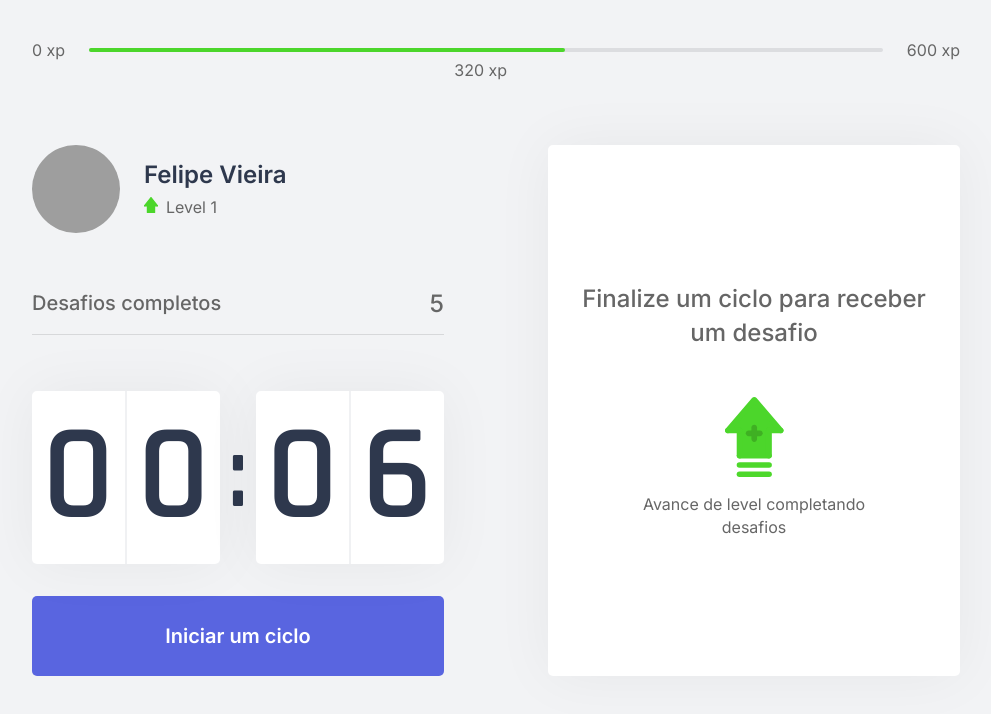
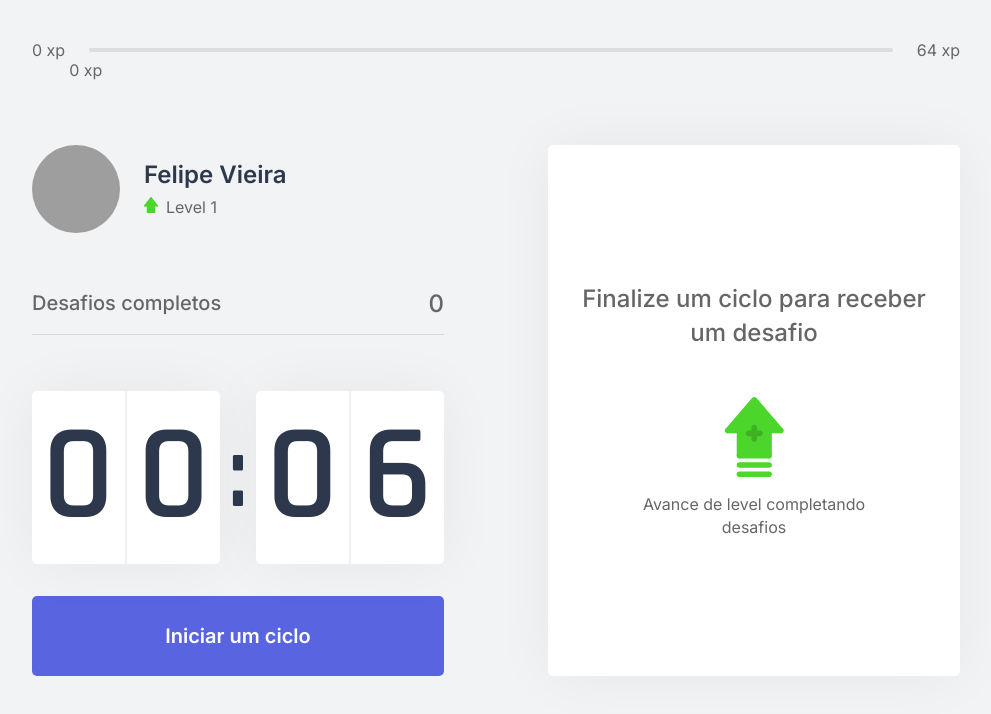
Before and after one commit to FelipeVieiraa/Move.it_rocketseat, a Next.js app: page / in a window 1280 px wide. Shown: the top 714 px of the page, without its empty margins (144-1135 px from the left). Built offline with nearby package versions, Linux system fonts and the light colour scheme; grey boxes are pictures that could not be loaded.

Commit message:
[Feature] add business rules

```diff
--- a/src/components/ChallengeBox/index.tsx
+++ b/src/components/ChallengeBox/index.tsx
@@ -3,7 +3,7 @@
 import styles from '../../styles/components/ChallengeBox.module.css';
 
 export function ChallengeBox() {
-    const { activeChallenge } = useContext(ChallengesContext);
+    const { activeChallenge, resetChallenge } = useContext(ChallengesContext);
 
     return(
         <div className={styles.challengeBoxContainer}>
@@ -18,6 +18,7 @@
 
                     <footer>
                         <button
+                            onClick={resetChallenge}
                             type="button"
                             className={styles.challengeFailedButton}
                         >
--- a/src/components/CompletedChallenges/index.tsx
+++ b/src/components/CompletedChallenges/index.tsx
@@ -1,10 +1,15 @@
+import { useContext } from "react";
+import { ChallengesContext } from "../../contexts/ChallengesContext";
 import styles from "../../styles/components/CompletedChallenges.module.css";
 
 export function CompletedChallenges() {
+
+    const { challengesCompleted } = useContext(ChallengesContext);
+
     return(
         <div className={styles.completedChallengesContainer}>
             <span>Desafios completos</span>
-            <span>5</span>
+            <span>{challengesCompleted}</span>
         </div>
     );
 }
--- a/src/components/ExperienceBar/index.tsx
+++ b/src/components/ExperienceBar/index.tsx
@@ -1,19 +1,26 @@
+import { useContext } from "react";
+import { ChallengesContext } from "../../contexts/ChallengesContext";
 import styles from "../../styles/components/ExperienceBar.module.css";
 
 function ExperienceBar() {
+
+    const { currentExperience, experienceToNextLevel } = useContext(ChallengesContext);
+
+    const percentToNextLevel = Math.round(currentExperience * 100) / experienceToNextLevel;
+
     return(
         <header className={styles.experienceBar}>
             <span>0 xp</span>
             <div>
-                <div style={{width: "60%"}}/>
+                <div style={{width: `${percentToNextLevel}%`}}/>
                 <span
                     className={styles.currentExperience}
-                    style={{left: "50%"}}
+                    style={{left: `${percentToNextLevel}%`}}
                 >
-                    320 xp
+                    {currentExperience} xp
                 </span>
             </div>
-            <span>600 xp</span>
+            <span>{experienceToNextLevel} xp</span>
         </header>
     );
 }
--- a/src/contexts/ChallengesContext.tsx
+++ b/src/contexts/ChallengesContext.tsx
@@ -12,9 +12,11 @@
     level: number;
     currentExperience: number;
     challengesCompleted: number;
+    activeChallenge: Challenge;
+    experienceToNextLevel: number;
     levelUp: () => void;
     startNewChallenge: () => void;
-    activeChallenge: Challenge
+    resetChallenge: () => void;
 }
 
 interface ChallengesProviderProps {
@@ -31,6 +33,8 @@
 
     const [activeChallenge, setActiveChallenge] = useState(null);
 
+    const experienceToNextLevel = Math.pow((level+1) * 4, 2);
+
     function levelUp() {
         setLevel(level+1);
     }
@@ -42,8 +46,12 @@
         setActiveChallenge(challenge);
     }
 
+    function resetChallenge() {
+        setActiveChallenge(null);
+    }
+
     return (
-        <ChallengesContext.Provider value={{ level, currentExperience, challengesCompleted, levelUp, startNewChallenge, activeChallenge }}>
+        <ChallengesContext.Provider value={{ level, currentExperience, challengesCompleted, activeChallenge, experienceToNextLevel, levelUp, startNewChallenge, resetChallenge }}>
             {children}
         </ChallengesContext.Provider>
     );
```
